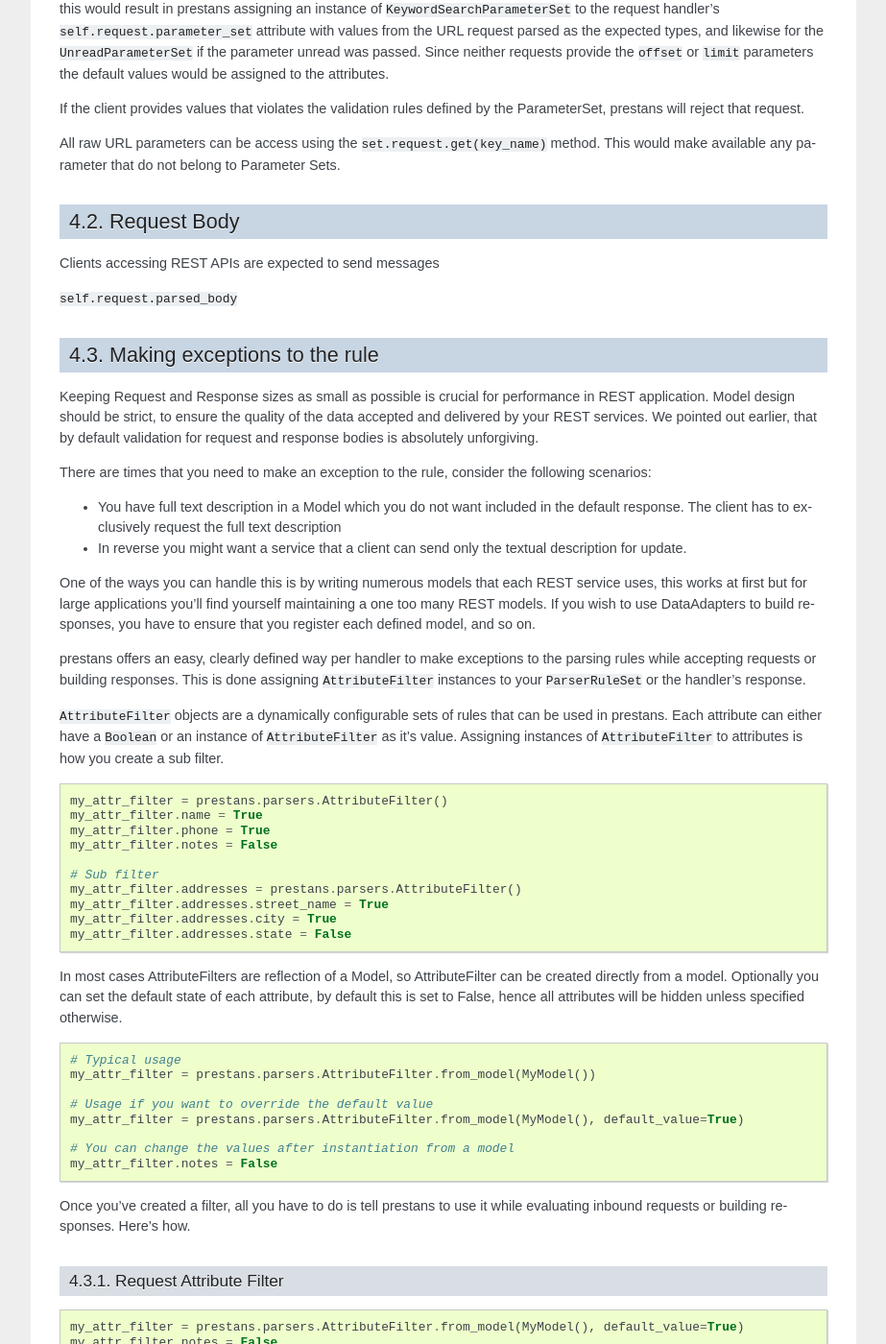
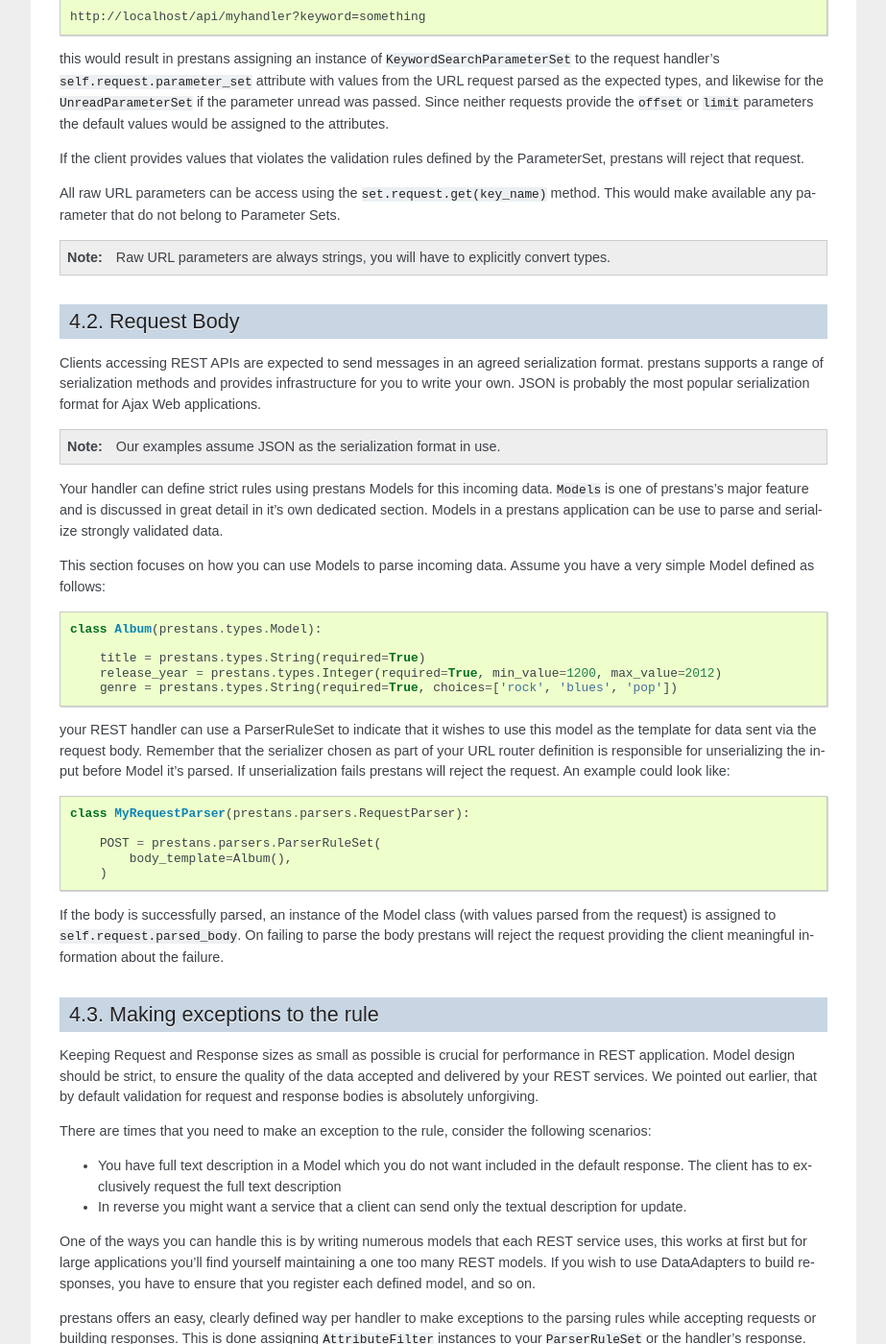
Before and after one commit to anomaly/prestans-docs, a Sphinx documentation site: the page built from source/validation.rst, in a window 1280 px wide and 1400 px high, scrolled down 2251 px. Shown: the whole window at 96% size, without its empty margins (198-1121 px from the left). Built offline with Sphinx 7.4.7, drawn with Linux system fonts in a browser that asks for light colours; some of the changed text lies outside the part shown.

Commit message:
Completed Request Body documentation

```diff
--- a/source/validation.rst
+++ b/source/validation.rst
@@ -70,15 +70,15 @@ Consider the following two ParameterSet definitions, one of them allows searchin
 
     class KeywordSearchParameterSet(prestans.parsers.ParameterSet):
 
-        keyword = types.String(required=True)
-        offset = types.Integer(required=False, default=0)
-        limit = types.Integer(required=False, default=10)
+        keyword = prestans.types.String(required=True)
+        offset = prestans.types.Integer(required=False, default=0)
+        limit = prestans.types.Integer(required=False, default=10)
 
     class UnreadParameterSet(prestans.parsers.ParameterSet):
 
-        unread = types.Boolean(required=True, default=False)
-        offset = types.Integer(required=False, default=0)
-        limit = types.Integer(required=False, default=10)
+        unread = prestans.types.Boolean(required=True, default=False)
+        offset = prestans.types.Integer(required=False, default=0)
+        limit = prestans.types.Integer(required=False, default=10)
 
 
 Parameter Sets are defined in a handler method's ``ParserRuleSet`` which in turn is associated to the handler. prestans follows this design principle throughout the framework to ensure you can reuse as many definitions as possible across handlers in your application.
@@ -104,14 +104,34 @@ If the client provides values that violates the validation rules defined by the
 
 All raw URL parameters can be access using the ``set.request.get(key_name)`` method. This would make available any parameter that do not belong to Parameter Sets.
 
-.. note: Raw URL parameters are always strings, you will have to explicitly convert types.
+.. note:: Raw URL parameters are always strings, you will have to explicitly convert types.
 
 Request Body
 ============
 
-Clients accessing REST APIs are expected to send messages
+Clients accessing REST APIs are expected to send messages in an agreed serialization format. prestans supports a range of serialization methods and provides infrastructure for you to write your own. JSON is probably the most popular serialization format for Ajax Web applications.
 
-``self.request.parsed_body``
+.. note:: Our examples assume JSON as the serialization format in use.
+
+Your handler can define strict rules using prestans Models for this incoming data. ``Models`` is one of prestans's major feature and is discussed in great detail in it's own dedicated section. Models in a prestans application can be use to parse and serialize strongly validated data.
+
+This section focuses on how you can use Models to parse incoming data. Assume you have a very simple Model defined as follows::
+
+    class Album(prestans.types.Model):
+
+        title = prestans.types.String(required=True)
+        release_year = prestans.types.Integer(required=True, min_value=1200, max_value=2012)
+        genre = prestans.types.String(required=True, choices=['rock', 'blues', 'pop'])
+
+your REST handler can use a ParserRuleSet to indicate that it wishes to use this model as the template for data sent via the request body. Remember that the serializer chosen as part of your URL router definition is responsible for unserializing the input before Model it's parsed. If unserialization fails prestans will reject the request. An example could look like::
+
+    class MyRequestParser(prestans.parsers.RequestParser):
+
+        POST = prestans.parsers.ParserRuleSet(
+            body_template=Album(),
+        )
+
+If the body is successfully parsed, an instance of the Model class (with values parsed from the request) is assigned to ``self.request.parsed_body``. On failing to parse the body prestans will reject the request providing the client meaningful information about the failure.
 
 .. _exceptions-to-the-rule:
 
```
Also changed, not shown: other parts of source/validation.rst (+1 -1 lines), source/quickstart.rst (line endings or trailing spaces).
